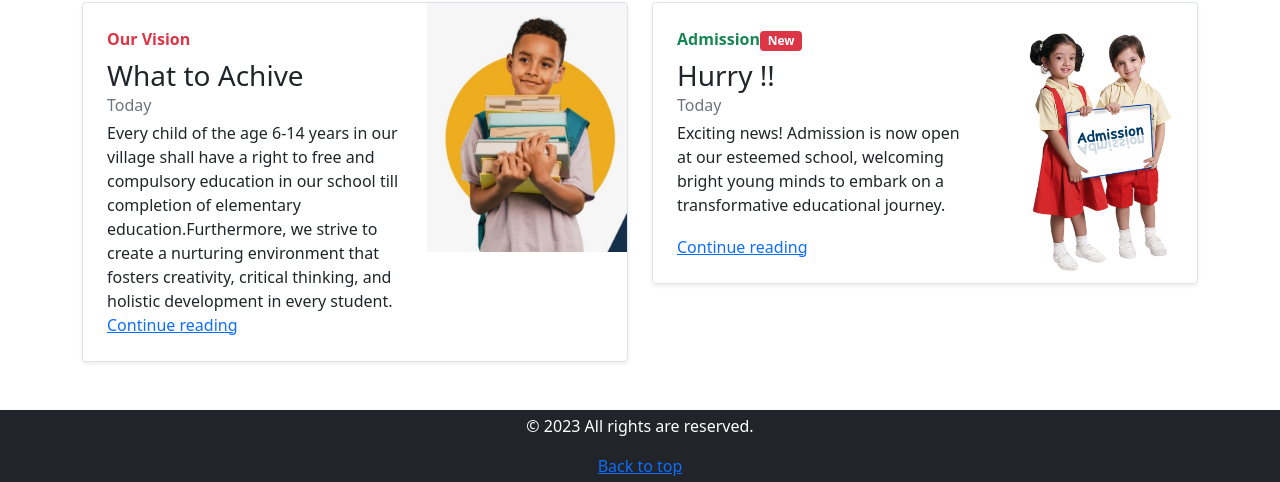
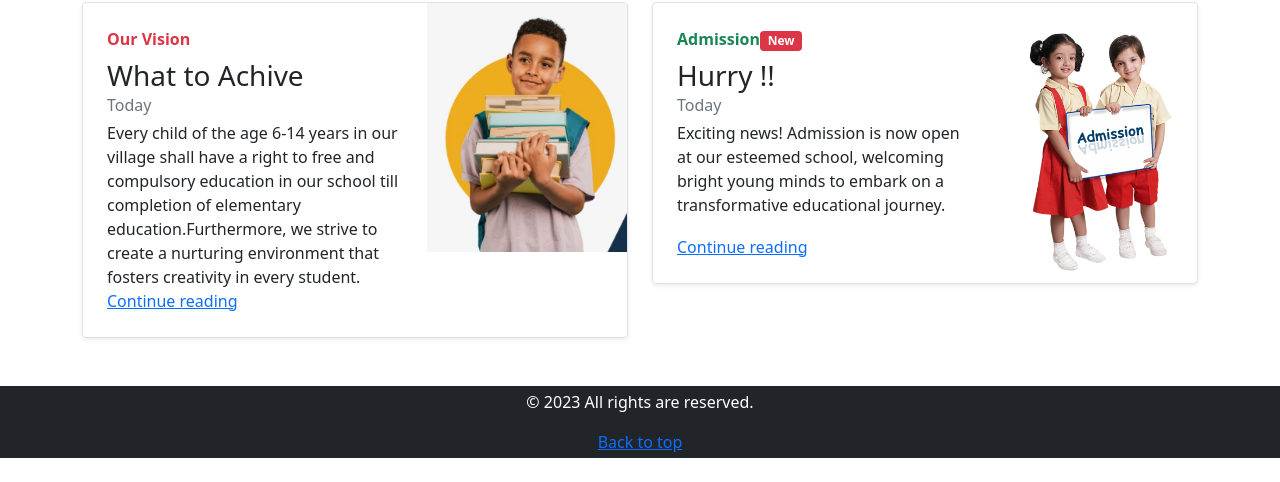
Before and after one commit to shekharkharche/zpmpsrantham, a plain HTML site: page index.html in a window 1280 px wide. Shown: the part 322-804 px from the top of the page. Drawn offline with nearby package versions, Linux system fonts and the light colour scheme.

Commit message:
Update index.html

```diff
--- a/index.html
+++ b/index.html
@@ -223,7 +223,7 @@
                         <p class="card-text mb-auto">Every child of the age 6-14 years in our village shall have a right
                             to free and
                             compulsory education in our school till completion of elementary education.Furthermore, we strive to create a nurturing environment
-                            that fosters creativity, critical thinking, and holistic development in every student.
+                            that fosters creativity in every student.
 
 
                         </p>
```
